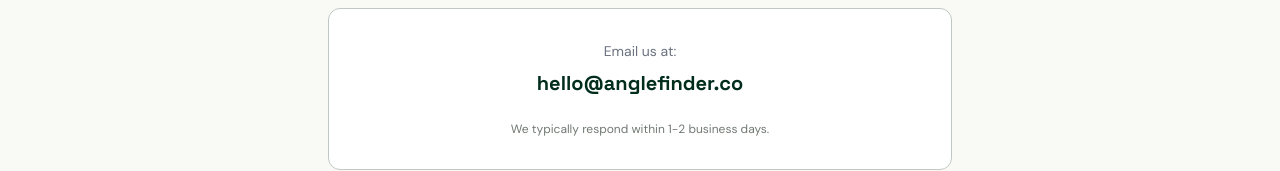
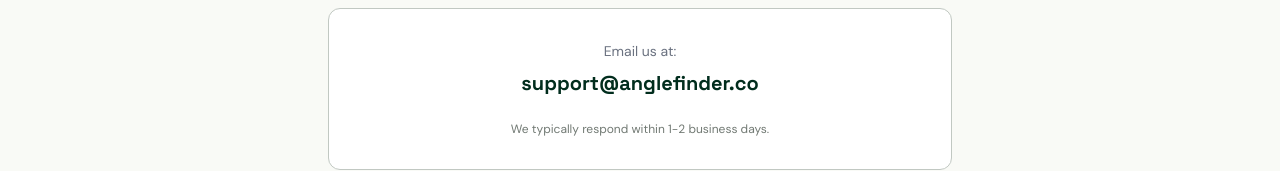
Before and after one commit to ewan10000/anglefinder, a Next.js app: page /contact in a window 1280 px wide. Shown: the part 213-384 px from the top of the page. Built offline with nearby package versions, Linux system fonts and the light colour scheme.

Commit message:
chore: update contact email to support@anglefinder.co

```diff
--- a/src/app/contact/page.tsx
+++ b/src/app/contact/page.tsx
@@ -14,10 +14,10 @@
       <div className="bg-af-surface border border-af-outline-variant rounded-xl p-8">
         <p className="text-sm text-af-on-surface-variant mb-2">Email us at:</p>
         <a
-          href="mailto:hello@anglefinder.co"
+          href="mailto:support@anglefinder.co"
           className="font-[family-name:var(--font-display)] text-xl font-bold text-af-primary hover:underline"
         >
-          hello@anglefinder.co
+          support@anglefinder.co
         </a>
         <p className="text-xs text-af-outline mt-6">
           We typically respond within 1-2 business days.
--- a/src/app/cookie-policy/page.tsx
+++ b/src/app/cookie-policy/page.tsx
@@ -38,7 +38,7 @@
 
         <section>
           <h2 className="font-[family-name:var(--font-display)] text-lg font-bold text-af-primary mb-2">6. Contact</h2>
-          <p>For questions about our Cookie Policy, contact <a href="mailto:hello@anglefinder.co" className="text-af-primary underline">hello@anglefinder.co</a>.</p>
+          <p>For questions about our Cookie Policy, contact <a href="mailto:support@anglefinder.co" className="text-af-primary underline">support@anglefinder.co</a>.</p>
         </section>
       </div>
     </div>
--- a/src/app/faq/page.tsx
+++ b/src/app/faq/page.tsx
@@ -55,7 +55,7 @@
       <div className="mt-12 text-center">
         <p className="text-af-on-surface-variant mb-4">Still have questions?</p>
         <a
-          href="mailto:hello@anglefinder.co"
+          href="mailto:support@anglefinder.co"
           className="inline-block bg-af-primary-container text-af-on-primary px-6 py-3 rounded-full text-sm font-bold hover:opacity-90 transition-opacity"
         >
           Contact Us
--- a/src/app/privacy-policy/page.tsx
+++ b/src/app/privacy-policy/page.tsx
@@ -43,7 +43,7 @@
 
         <section>
           <h2 className="font-[family-name:var(--font-display)] text-lg font-bold text-af-primary mb-2">7. Contact Us</h2>
-          <p>If you have any questions about this Privacy Policy, please contact us at <a href="mailto:hello@anglefinder.co" className="text-af-primary underline">hello@anglefinder.co</a>.</p>
+          <p>If you have any questions about this Privacy Policy, please contact us at <a href="mailto:support@anglefinder.co" className="text-af-primary underline">support@anglefinder.co</a>.</p>
         </section>
       </div>
     </div>
--- a/src/app/terms-of-service/page.tsx
+++ b/src/app/terms-of-service/page.tsx
@@ -48,7 +48,7 @@
 
         <section>
           <h2 className="font-[family-name:var(--font-display)] text-lg font-bold text-af-primary mb-2">8. Contact</h2>
-          <p>For questions about these Terms, contact us at <a href="mailto:hello@anglefinder.co" className="text-af-primary underline">hello@anglefinder.co</a>.</p>
+          <p>For questions about these Terms, contact us at <a href="mailto:support@anglefinder.co" className="text-af-primary underline">support@anglefinder.co</a>.</p>
         </section>
       </div>
     </div>
```
